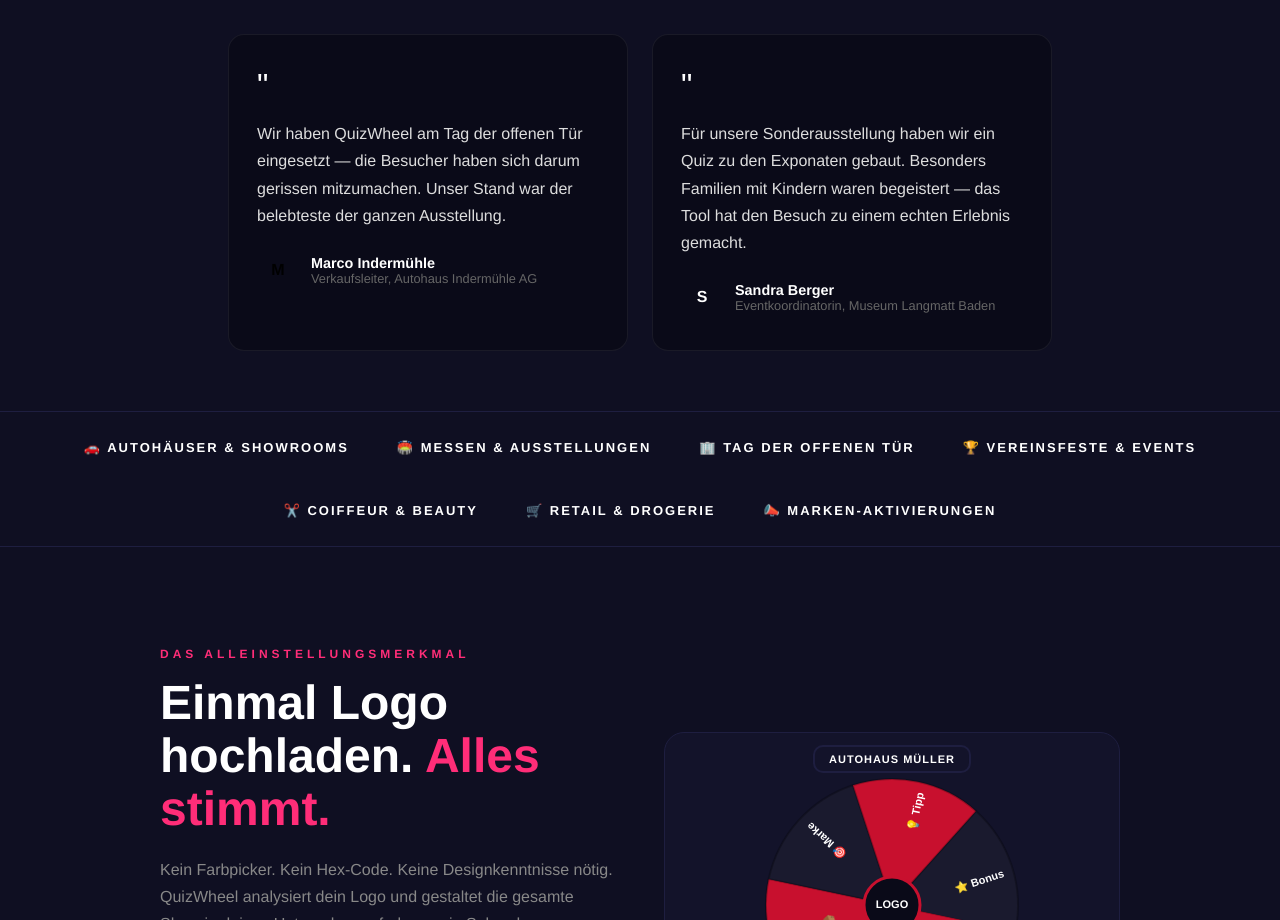
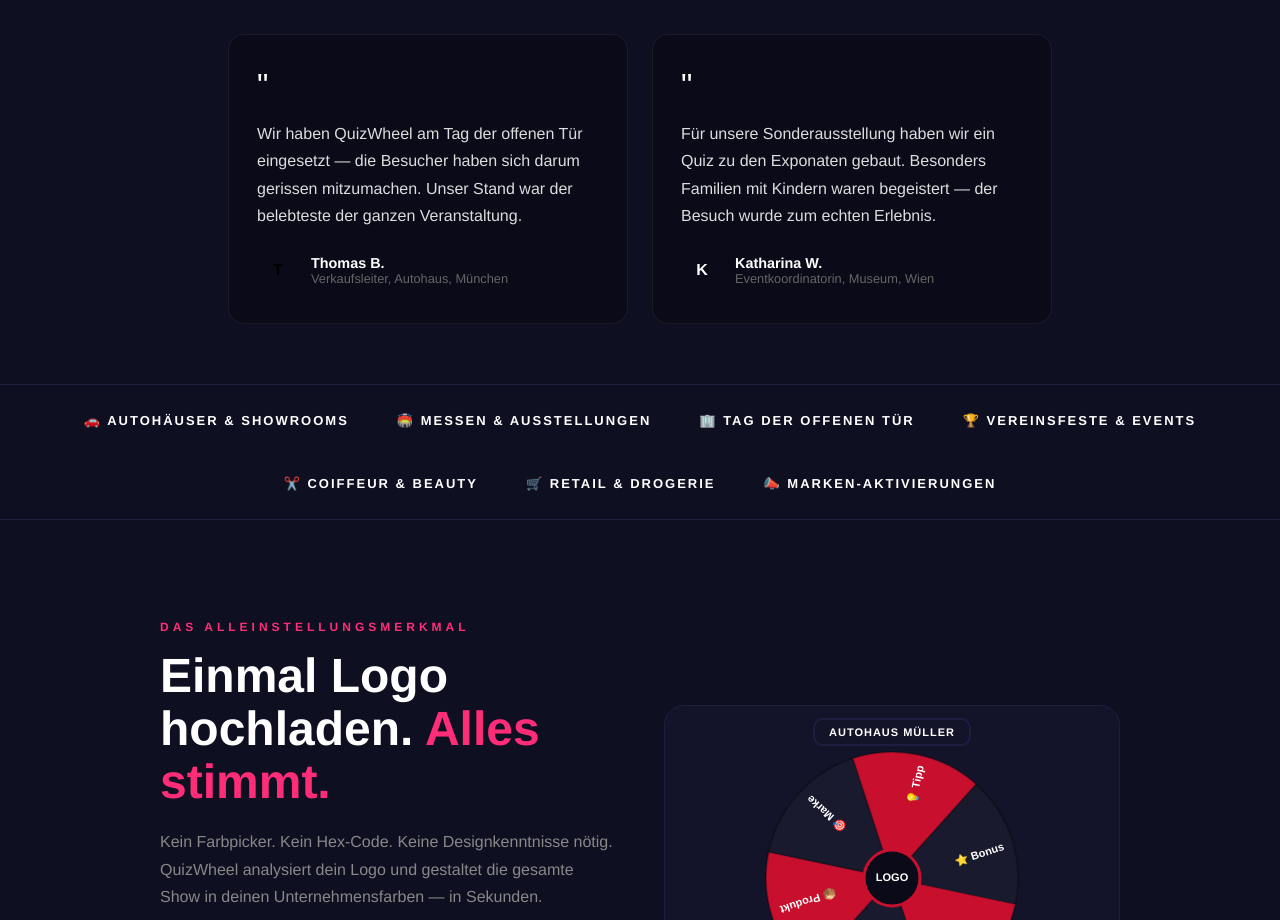
Before and after one commit to SurfsideProduction/quizwheel, a plain HTML site: page index.html in a window 1280 px wide. Shown: the part 1840-2760 px from the top of the page. Drawn offline with Linux system fonts and the light colour scheme; animation ran at ten frames a second.

Commit message:
Add files via upload

```diff
--- a/index.html
+++ b/index.html
@@ -532,23 +532,23 @@
   <div style="display:flex;gap:24px;justify-content:center;flex-wrap:wrap;max-width:900px;margin:0 auto;">
     <div style="flex:1;min-width:260px;max-width:400px;background:var(--bg);border-radius:16px;padding:32px 28px;text-align:left;border:1px solid #ffffff11;">
       <div style="font-size:2rem;margin-bottom:16px;color:var(--accent);">"</div>
-      <p style="font-size:1rem;line-height:1.7;color:#ddd;margin-bottom:20px;">Wir haben QuizWheel am Tag der offenen Tür eingesetzt — die Besucher haben sich darum gerissen mitzumachen. Unser Stand war der belebteste der ganzen Ausstellung.</p>
+      <p style="font-size:1rem;line-height:1.7;color:#ddd;margin-bottom:20px;">Wir haben QuizWheel am Tag der offenen Tür eingesetzt — die Besucher haben sich darum gerissen mitzumachen. Unser Stand war der belebteste der ganzen Veranstaltung.</p>
       <div style="display:flex;align-items:center;gap:12px;">
-        <div style="width:42px;height:42px;border-radius:50%;background:linear-gradient(135deg,var(--accent),var(--c2));display:flex;align-items:center;justify-content:center;font-weight:700;color:#000;font-size:1rem;">M</div>
+        <div style="width:42px;height:42px;border-radius:50%;background:linear-gradient(135deg,var(--accent),var(--c2));display:flex;align-items:center;justify-content:center;font-weight:700;color:#000;font-size:1rem;">T</div>
         <div>
-          <div style="font-weight:700;font-size:0.9rem;">Marco Indermühle</div>
-          <div style="color:#666;font-size:0.8rem;">Verkaufsleiter, Autohaus Indermühle AG</div>
+          <div style="font-weight:700;font-size:0.9rem;">Thomas B.</div>
+          <div style="color:#666;font-size:0.8rem;">Verkaufsleiter, Autohaus, München</div>
         </div>
       </div>
     </div>
     <div style="flex:1;min-width:260px;max-width:400px;background:var(--bg);border-radius:16px;padding:32px 28px;text-align:left;border:1px solid #ffffff11;">
       <div style="font-size:2rem;margin-bottom:16px;color:var(--accent);">"</div>
-      <p style="font-size:1rem;line-height:1.7;color:#ddd;margin-bottom:20px;">Für unsere Sonderausstellung haben wir ein Quiz zu den Exponaten gebaut. Besonders Familien mit Kindern waren begeistert — das Tool hat den Besuch zu einem echten Erlebnis gemacht.</p>
+      <p style="font-size:1rem;line-height:1.7;color:#ddd;margin-bottom:20px;">Für unsere Sonderausstellung haben wir ein Quiz zu den Exponaten gebaut. Besonders Familien mit Kindern waren begeistert — der Besuch wurde zum echten Erlebnis.</p>
       <div style="display:flex;align-items:center;gap:12px;">
-        <div style="width:42px;height:42px;border-radius:50%;background:linear-gradient(135deg,#7c3aed,var(--accent));display:flex;align-items:center;justify-content:center;font-weight:700;color:#fff;font-size:1rem;">S</div>
+        <div style="width:42px;height:42px;border-radius:50%;background:linear-gradient(135deg,#7c3aed,var(--accent));display:flex;align-items:center;justify-content:center;font-weight:700;color:#fff;font-size:1rem;">K</div>
         <div>
-          <div style="font-weight:700;font-size:0.9rem;">Sandra Berger</div>
-          <div style="color:#666;font-size:0.8rem;">Eventkoordinatorin, Museum Langmatt Baden</div>
+          <div style="font-weight:700;font-size:0.9rem;">Katharina W.</div>
+          <div style="color:#666;font-size:0.8rem;">Eventkoordinatorin, Museum, Wien</div>
         </div>
       </div>
     </div>
```
